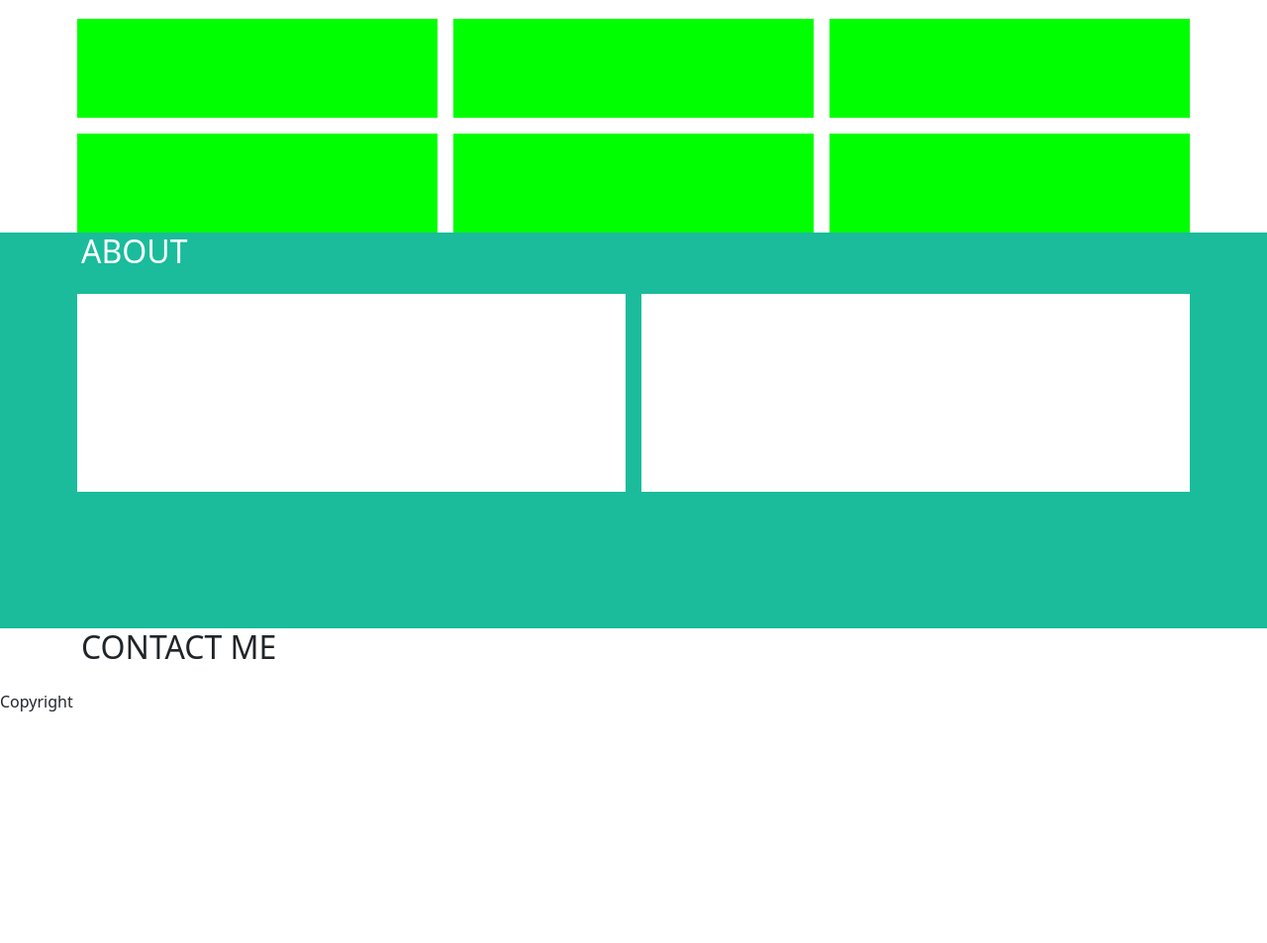
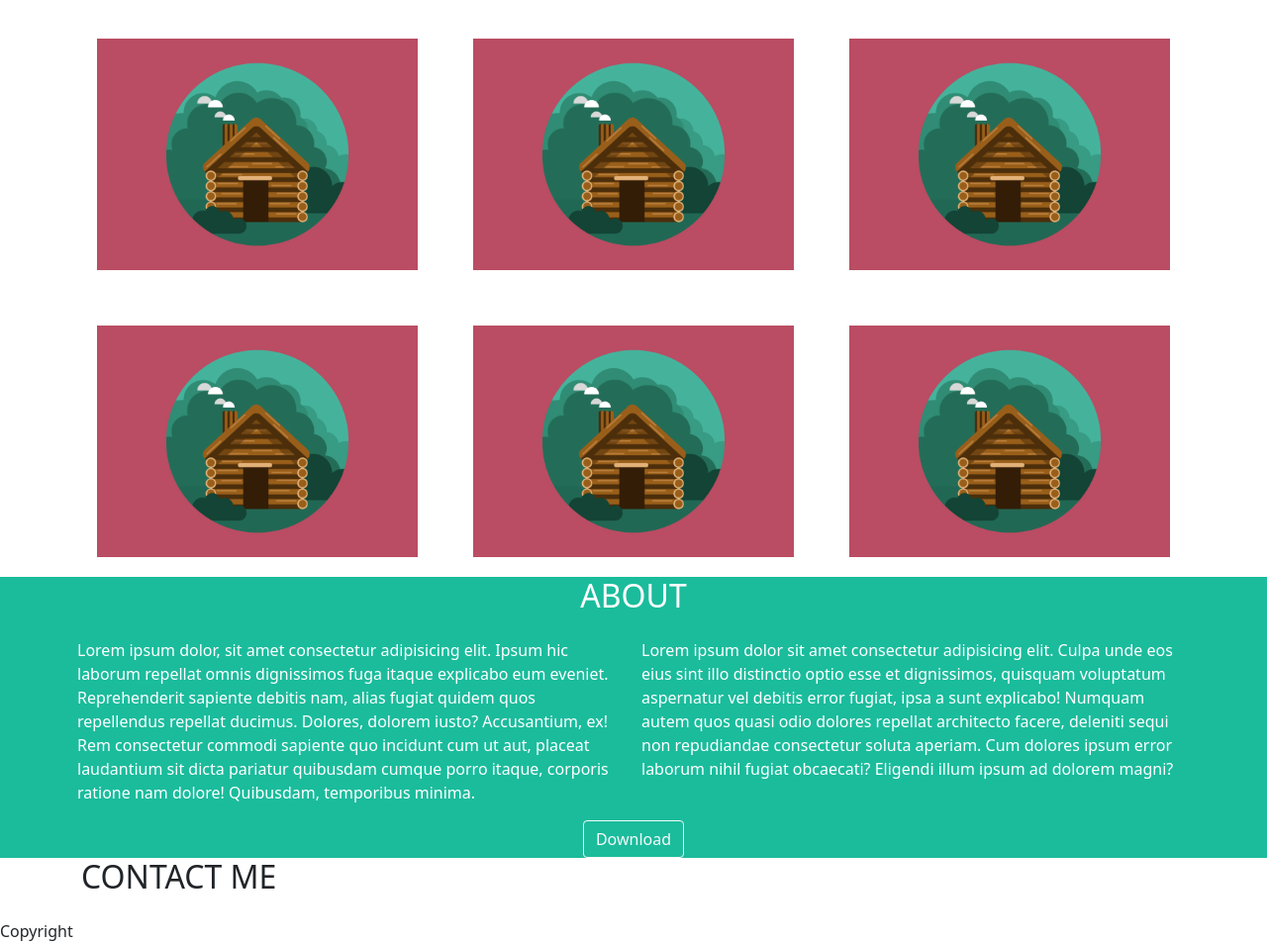
Before and after one commit to sergiojanko/html-css-bootstrap-freelancer, a plain HTML site: page index.html in a window 1280 px wide. Shown: the part 408-1361 px from the top of the page at 99% size. Before the commit the page ends 1129 px from the top, so only its background shows below. Drawn offline with nearby package versions, Linux system fonts and the light colour scheme.

Commit message:
portfoliosect & about-section

```diff
--- a/css/style.css
+++ b/css/style.css
@@ -1,3 +1,9 @@
+.star::before
+{
+    content: '';
+    height: 1px;
+
+}
 /* JUMBOTRON */
 
 #jumbotron-sect
@@ -14,23 +20,16 @@
 /* PORTFOLIO */
 #portfolio-sect .content
 {
-    height: 100px;
-    width: 100%;
     padding: 20px;
-    background-color: #0f0;
-    justify-self: center;
+}
+#portfolio-sect .content img
+{
+    max-width: 100%;
 }
 
 /* ABOUT */
 
 #about-sect
 {
-    height: 400px;
     background-color: #1abc9c;
-    color: #fff;
 }
-#about-sect .content
-{
-    height: 200px;
-    background-color: #fff;
-}
--- a/index.html
+++ b/index.html
@@ -37,49 +37,84 @@
                                     <h1>START BOOTSTRAP</h1>
                                 </div>
                                 <div class="col-12 col-md-8 offset-md-2">
-                                    <div class="star"></div>
+                                    <div class="star">
+                                        <i class="bi bi-star-fill"></i>
+                                        <i class="bi bi-trash2-fill"></i>
+                                    </div>
                                 </div>
                                 <div class="col-12 col-md-8 offset-md-2">
                                     <p>GRAPHIC ARTIST - WEB DESIGNER - ILLUSTRATOR</p>
                                 </div>
-                                <!-- <h1></h1> -->
                         </div>
             </div>
         </section>
-        <section id="portfolio-sect">
+        <section id="portfolio-sect" class="text-center">
             <div class="container">
                 <h2>PORTFOLIO</h2>
+                <div class="star">
+                    <i class="bi bi-star-fill"></i>
+                </div>
+            </div>
+            <div class="container">
                 <div class="row">
                     <div class="col-12 col-md-6 col-lg-4 gy-2 g-md-2 g-lg-3">
-                        <div class="content"></div>
+                        <div class="content">
+                            <img src="./img/cabin.png" alt="">
+                        </div>
                     </div>
                     <div class="col-12 col-md-6 col-lg-4 gy-2 g-md-2 g-lg-3">
-                        <div class="content"></div>
+                        <div class="content">
+                            <img src="./img/cabin.png" alt="">
+                        </div>
                     </div>
                     <div class="col-12 col-md-6 col-lg-4 gy-2 g-md-2 g-lg-3">
-                        <div class="content"></div>
+                        <div class="content">
+                            <img src="./img/cabin.png" alt="">
+                        </div>
                     </div>
                     <div class="col-12 col-md-6 col-lg-4 gy-2 g-md-2 g-lg-3">
-                        <div class="content"></div>
+                        <div class="content">
+                            <img src="./img/cabin.png" alt="">
+                        </div>
                     </div>
                     <div class="col-12 col-md-6 col-lg-4 gy-2 g-md-2 g-lg-3">
-                        <div class="content"></div>
+                        <div class="content">
+                            <img src="./img/cabin.png" alt="">
+                        </div>
                     </div>
                     <div class="col-12 col-md-6 col-lg-4 gy-2 g-md-2 g-lg-3">
-                        <div class="content"></div>
+                        <div class="content">
+                            <img src="./img/cabin.png" alt="">
+                        </div>
                     </div>
                 </div>
             </div>
         </section>
-        <section id="about-sect">
+        <section id="about-sect" class="text-white">
+            <div class="container text-center">
+                <h2>ABOUT</h2>
+                <div class="star">
+                    <i class="bi bi-star-fill"></i>
+                </div>
+            </div>
             <div class="container">
-                <h2>ABOUT</h2>
                 <div class="row">
                     <div class="col-12 col-md-6 gy-2 g-md-2 g-lg-3">
-                        <div class="content"></div>
+                        <div class="content">
+                            <p>Lorem ipsum dolor, sit amet consectetur adipisicing elit. Ipsum hic laborum repellat omnis dignissimos fuga itaque explicabo eum eveniet. Reprehenderit sapiente debitis nam, alias fugiat quidem quos repellendus repellat ducimus.
+                            Dolores, dolorem iusto? Accusantium, ex! Rem consectetur commodi sapiente quo incidunt cum ut aut, placeat laudantium sit dicta pariatur quibusdam cumque porro itaque, corporis ratione nam dolore! Quibusdam, temporibus minima.</p>
+                        </div>
                     </div>
                     <div class="col-12 col-md-6 gy-2 g-md-2 g-lg-3">
-                        <div class="content"></div>
+                        <div class="content">
+                            <p>Lorem ipsum dolor sit amet consectetur adipisicing elit. Culpa unde eos eius sint illo distinctio optio esse et dignissimos, quisquam voluptatum aspernatur vel debitis error fugiat, ipsa a sunt explicabo!
+                            Numquam autem quos quasi odio dolores repellat architecto facere, deleniti sequi non repudiandae consectetur soluta aperiam. Cum dolores ipsum error laborum nihil fugiat obcaecati? Eligendi illum ipsum ad dolorem magni?</p>
+                        </div>
+                    </div>
+                </div>
+                <div class="row justify-content-center">
+                    <div class="col-auto">
+                        <button type="button" class="btn btn-outline-light">Download</button>
                     </div>
                 </div>
             </div>
```
